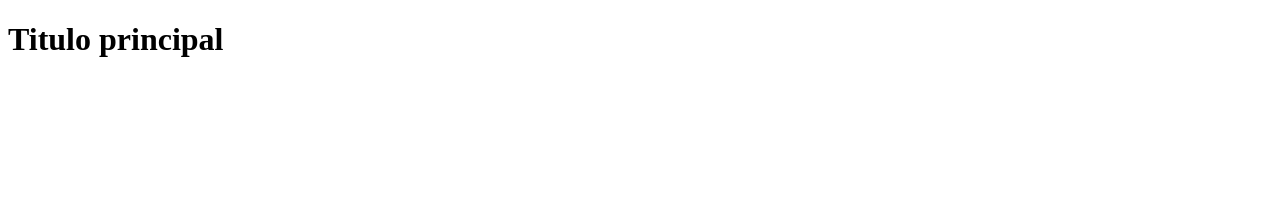
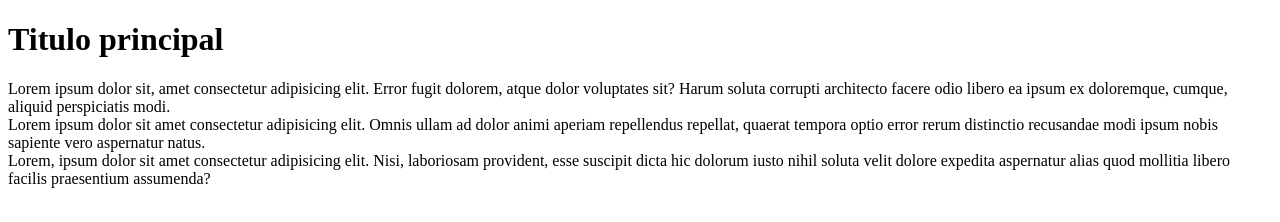
Before and after one commit to bfresneda/AulaGit, a plain HTML site: page index.html in a window 1280 px wide. Drawn offline with Linux system fonts and the light colour scheme.

Commit message:
adicionando articles

```diff
--- a/index.html
+++ b/index.html
@@ -8,7 +8,11 @@
 </head>
 <body>
     <h1>Titulo principal</h1>
-
+    <section>
+        <article>Lorem ipsum dolor sit, amet consectetur adipisicing elit. Error fugit dolorem, atque dolor voluptates sit? Harum soluta corrupti architecto facere odio libero ea ipsum ex doloremque, cumque, aliquid perspiciatis modi.</article>
+        <article>Lorem ipsum dolor sit amet consectetur adipisicing elit. Omnis ullam ad dolor animi aperiam repellendus repellat, quaerat tempora optio error rerum distinctio recusandae modi ipsum nobis sapiente vero aspernatur natus.</article>
+        <article>Lorem, ipsum dolor sit amet consectetur adipisicing elit. Nisi, laboriosam provident, esse suscipit dicta hic dolorum iusto nihil soluta velit dolore expedita aspernatur alias quod mollitia libero facilis praesentium assumenda?</article>
+    </section>
 
 
 
```
